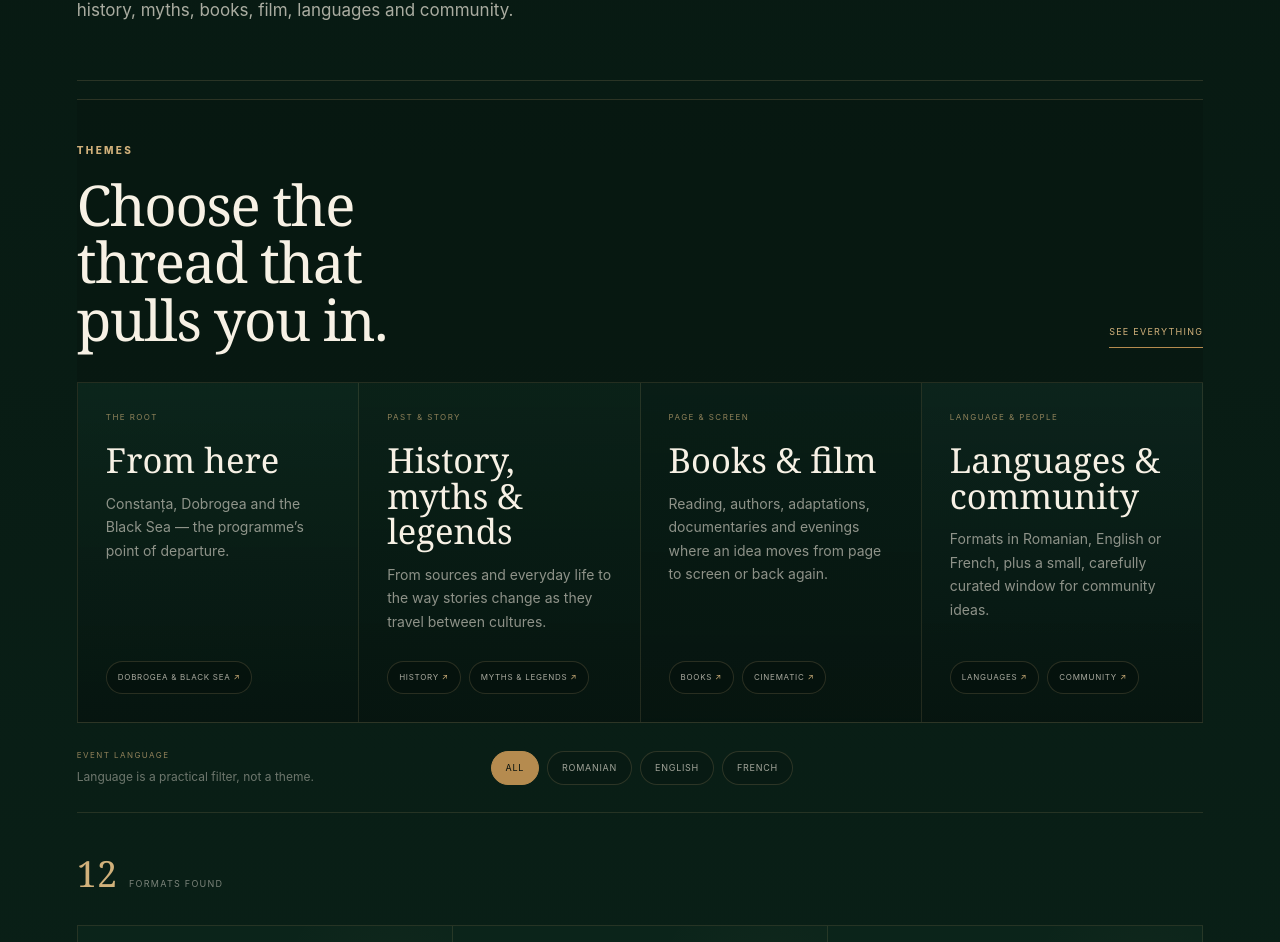
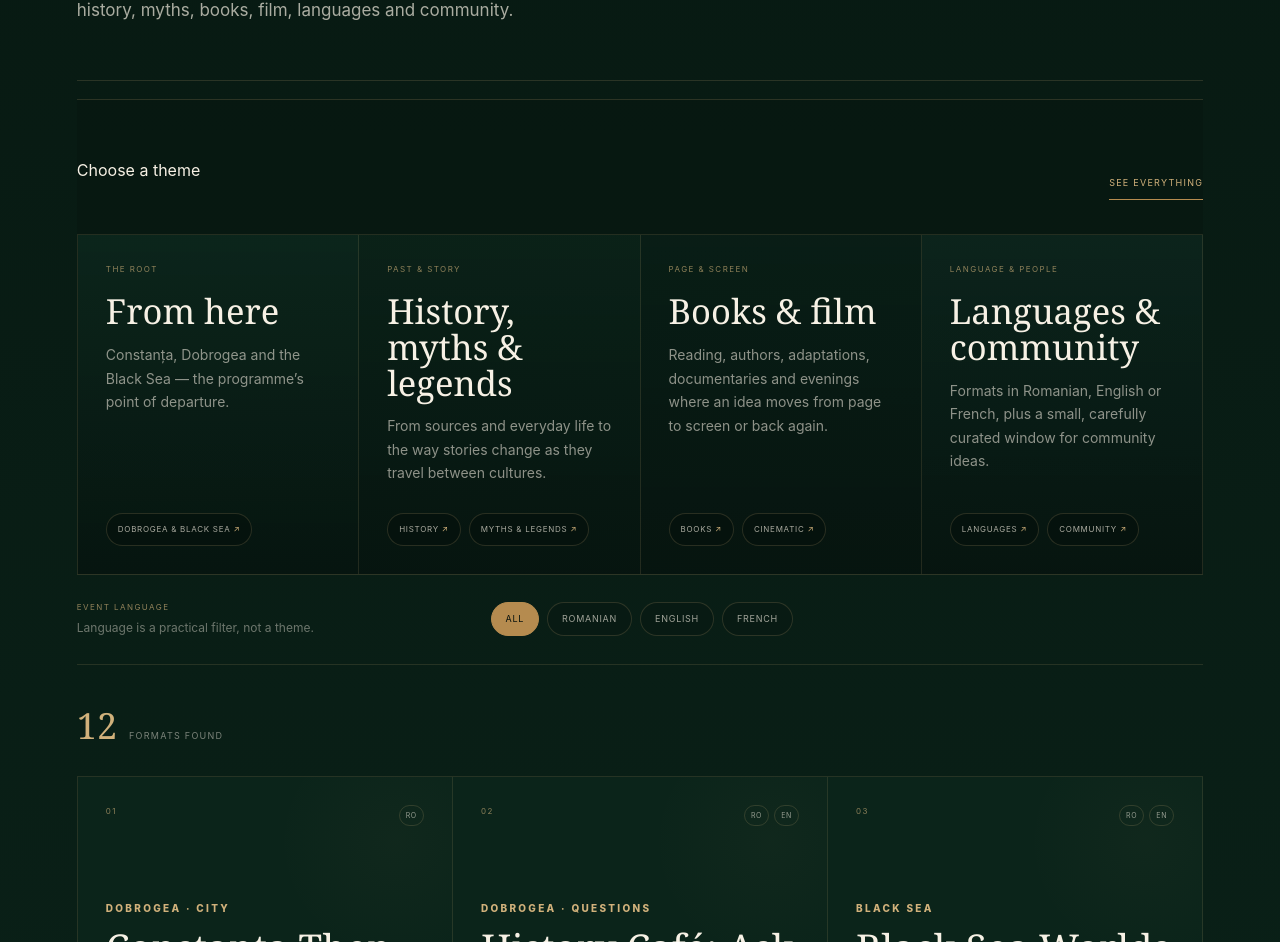
Before and after one commit to drezzillah-prog/pocket-goat-website, a Next.js app: page /en/events in a window 1280 px wide. Shown: the part 1611-2553 px from the top of the page. Built offline with nearby package versions, Linux system fonts and the light colour scheme.

Commit message:
polish: remove redundant Events theme heading

```diff
--- a/src/components/EventsCalendar.tsx
+++ b/src/components/EventsCalendar.tsx
@@ -84,12 +84,9 @@ export function EventsCalendar({ locale }: { locale: Locale }) {
     <div className="events-browser">
       <section className="events-thematic-shell" aria-labelledby="events-thematic-title">
         <div className="events-thematic-head">
-          <div>
-            <p className="kicker">{locale === "ro" ? "TEMATICI" : "THEMES"}</p>
-            <h3 id="events-thematic-title">
-              {locale === "ro" ? "Alege firul care te trage de mânecă." : "Choose the thread that pulls you in."}
-            </h3>
-          </div>
+          <p id="events-thematic-title" className="events-theme-instruction">
+            {locale === "ro" ? "Alege o tematică" : "Choose a theme"}
+          </p>
           <button
             type="button"
             className={"events-all-button " + (category === "all" ? "active" : "")}
```
